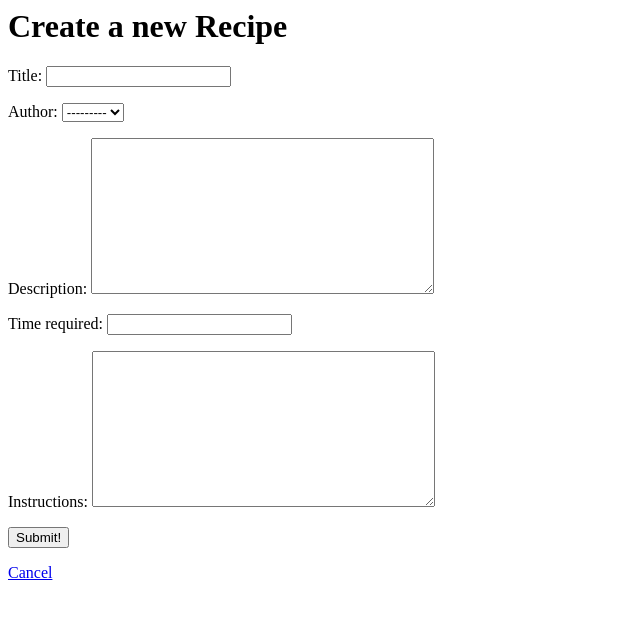
After one commit to forty9unbeaten/RecipeBox-1, a Django app: page /addrecipe in a window 1280 px wide. The commit adds this page. Shown: the top 619 px of the page, without its empty margins (0-640 px from the left). Run offline with Django 3.2, Linux system fonts and the light colour scheme; data that the repository does not hold is empty.

Commit message:
completed forms implementation

```diff
--- /dev/null
+++ b/recipe_box/forms.py
@@ -0,0 +1,15 @@
+from django import forms
+from recipe_box.models import Author
+
+
+class AuthorAddForm(forms.Form):
+    name = forms.CharField(max_length=50)
+    bio = forms.CharField(widget=forms.Textarea)
+
+
+class RecipeAddForm(forms.Form):
+    title = forms.CharField(max_length=50)
+    author = forms.ModelChoiceField(queryset=Author.objects.all())
+    description = forms.CharField(widget=forms.Textarea)
+    time_required = forms.CharField(max_length=30)
+    instructions = forms.CharField(widget=forms.Textarea)
--- /dev/null
+++ b/recipe_box/templates/add_recipe.html
@@ -0,0 +1,7 @@
+<h1>Create a new Recipe</h1>
+<form action="" method="post">
+    {% csrf_token %}
+    {{ form.as_p }}
+    <input type="submit" value="Submit!"/>
+</form>
+<a href="/">Cancel</a>
--- a/recipe_box/templates/index.html
+++ b/recipe_box/templates/index.html
@@ -6,3 +6,6 @@
         <li><a href="/recipe/{{Recipe.id}}">{{ Recipe.title }}</a> | by <a href="/author/{{Recipe.author.id}}">{{ Recipe.author.name }}</a></li>
     {% endfor %}
 </ul>
+<p>
+    <a href="/addauthor">Become an author</a> | <a href="/addrecipe">Add a new recipe</a>
+</p>
--- a/recipe_box/urls.py
+++ b/recipe_box/urls.py
@@ -2,7 +2,9 @@ from django.urls import path
 from recipe_box import views
 
 urlpatterns = [
-    path('', views.index),
+    path('', views.index, name="homepage"),
     path('author/<int:id>', views.author),
-    path('recipe/<int:id>', views.recipe)
+    path('recipe/<int:id>', views.recipe),
+    path('addauthor', views.add_author),
+    path('addrecipe', views.add_recipe)
 ]
--- a/recipe_box/views.py
+++ b/recipe_box/views.py
@@ -1,6 +1,7 @@
-from django.shortcuts import render
+from django.shortcuts import render, HttpResponseRedirect, reverse
 
 from recipe_box.models import Recipe, Author
+from recipe_box.forms import AuthorAddForm, RecipeAddForm
 # Create your views here.
 
 
@@ -12,11 +13,55 @@ def index(request):
 def author(request, id=0):
     author_query = Author.objects.filter(id=id).first()
     recipe_query = Recipe.objects.filter(author=id)
-    return render(request, 'author.html', {"author": author_query, "recipes": recipe_query})
+    return render(request, 'author.html', {
+            "author": author_query,
+            "recipes": recipe_query
+        })
 
 
 def recipe(request, id=0):
     query = Recipe.objects.filter(id=id).first()
     description = query.description.split("\n")
     instructions = query.instructions.split("\n")
-    return render(request, 'recipe.html', {'data': query, "description": description, "instructions": instructions})
+    return render(request, 'recipe.html', {
+            'data': query,
+            "description": description,
+            "instructions": instructions
+        })
+
+
+def add_author(request):
+    html = "add_author.html"
+
+    if request.method == "POST":
+        form = AuthorAddForm(request.POST)
+        if form.is_valid():
+            data = form.cleaned_data
+            Author.objects.create(
+                name=data["name"],
+                bio=data["bio"]
+            )
+            return HttpResponseRedirect(reverse("homepage"))
+    else:
+        form = AuthorAddForm()
+        return render(request, html, {"form": form})
+
+
+def add_recipe(request):
+    html = "add_recipe.html"
+
+    if request.method == "POST":
+        form = RecipeAddForm(request.POST)
+        if form.is_valid():
+            data = form.cleaned_data
+            Recipe.objects.create(
+                title=data["title"],
+                author=data["author"],
+                description=data["description"],
+                time_required=data["time_required"],
+                instructions=data["instructions"]
+            )
+            return HttpResponseRedirect(reverse("homepage"))
+    else:
+        form = RecipeAddForm()
+        return render(request, html, {"form": form})
```
Also changed, not shown: recipe_box/templates/add_author.html (added, +7 -0 lines).
